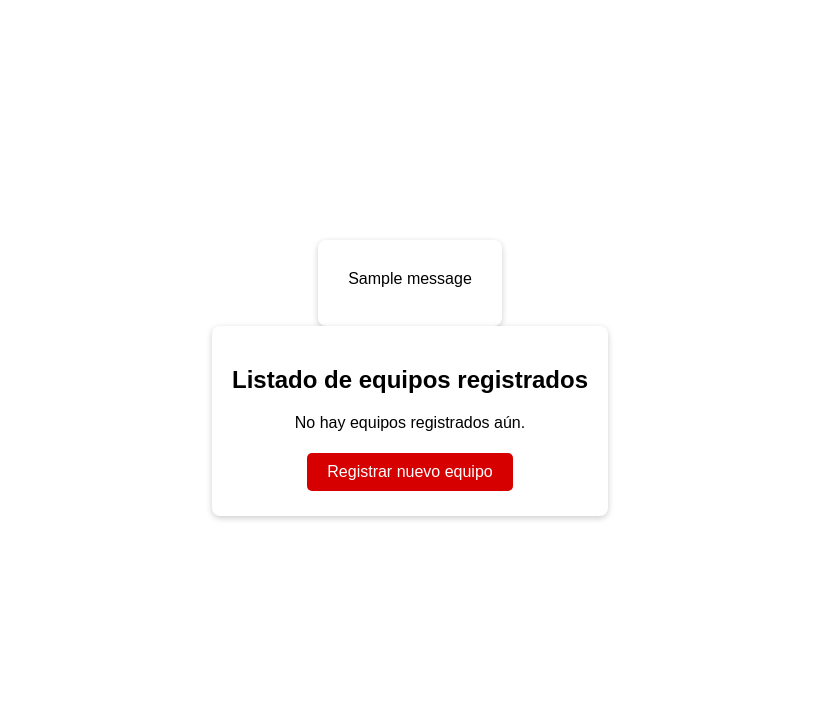
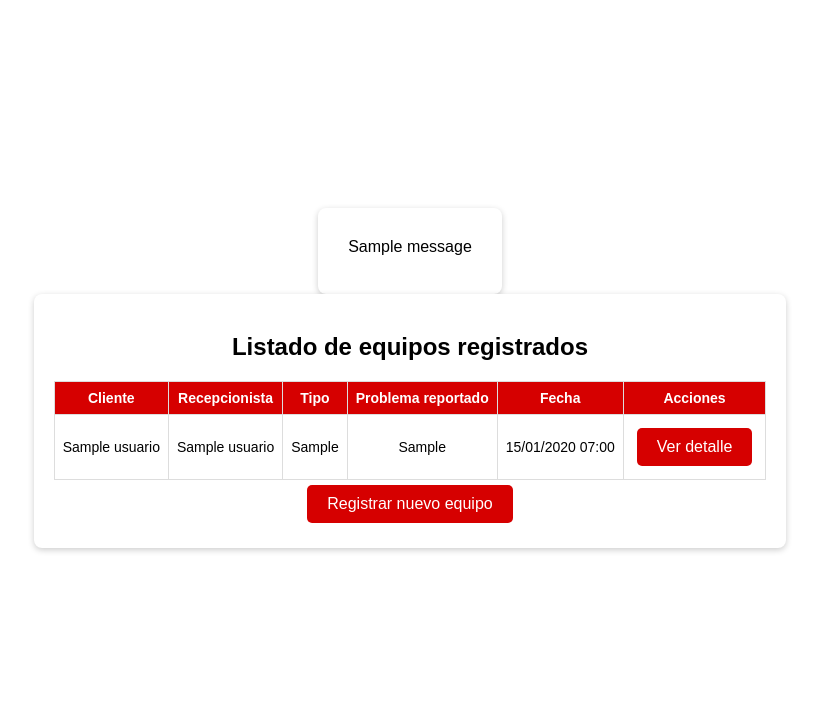
Before and after one commit to NegritaW/Clinica_pc, a Django app: page /recepcion/listado/ in a window 1280 px wide. Shown: the part 60-766 px from the top of the page, without its empty margins (230-1049 px from the left). Run offline with Django 5.2, Linux system fonts and the light colour scheme; a user stored in the database is signed in; tables that the repository leaves empty hold one stand-in row (values such as "Sample post"); one stand-in notice (Sample message) is shown; parts of the project's set-up code (start-up, migrations or seed data) failed here and were passed over.

Commit message:
Registro completisimo

```diff
--- a/recepcion/forms.py
+++ b/recepcion/forms.py
@@ -1,4 +1,3 @@
-'''
 from django import forms
 from .models import Recepcion
 
@@ -13,4 +12,3 @@ class RecepcionForm(forms.ModelForm):
       'problema_reportado': forms.Textarea(attrs={'class': 'form-control', 'rows': 3, 'placeholder': 'Describa el problema'}),
       'observaciones': forms.Textarea(attrs={'class': 'form-control', 'rows': 2}),
     }
-'''
--- a/recepcion/views.py
+++ b/recepcion/views.py
@@ -1,41 +1,41 @@
-from django.shortcuts import render, redirect
+from django.shortcuts import render, redirect, get_object_or_404
 from django.contrib import messages
 from django.utils.html import format_html
 from login.views import session_required
+from .forms import RecepcionForm
+from .models import Recepcion
 
-# Lista simulada de equipos (diccionarios)
-equipos_registrados = []
 
 @session_required
 def registrar_equipo(request):
+    """Registrar una nueva recepción de equipo"""
     if request.method == 'POST':
-        nombre = request.POST.get('nombre')
-        tipo = request.POST.get('tipo')
-        problema = request.POST.get('problema')
-
-        if nombre and tipo and problema:
-            equipo = {
-                'nombre': nombre,
-                'tipo': tipo,
-                'problema': problema,
-            }
-            equipos_registrados.append(equipo)
-            # ✅ usamos messages y redirigimos
-            messages.success(request, f"Equipo de {nombre} registrado correctamente.")
-            messages.success(request, format_html('Ahora puedes diagnosticarlo en <a href="{}">Diagnostico</a>', '/diagnostico/listado'))
+        form = RecepcionForm(request.POST)
+        if form.is_valid():
+            form.save()
+            cliente = form.cleaned_data['cliente']
+            messages.success(request, f"Equipo de {cliente} registrado correctamente.")
+            messages.success(request, format_html(
+                'Ahora puedes diagnosticarlo en <a href="{}">Diagnóstico</a>', '/diagnostico/listado'
+            ))
             return redirect('listado_equipos')
         else:
-            messages.error(request, "Todos los campos son obligatorios.")
+            messages.error(request, "Corrige los errores antes de continuar.")
+    else:
+        form = RecepcionForm()
 
-    return render(request, 'registrar.html')  # sin pasar mensaje directo
+    return render(request, 'registrar.html', {'form': form})
 
 
 @session_required
 def listado_equipos(request):
-    return render(request, 'listado.html', {'equipos': equipos_registrados})
+    """Mostrar todas las recepciones registradas"""
+    equipos = Recepcion.objects.select_related('cliente', 'recepcionista').order_by('-fecha_recepcion')
+    return render(request, 'listado.html', {'equipos': equipos})
 
 
 @session_required
 def detalle_equipo(request, nombre):
-    equipo = next((e for e in equipos_registrados if e['nombre'] == nombre), None)
+    """Mostrar detalle de una recepción específica (por nombre del cliente)"""
+    equipo = get_object_or_404(Recepcion, cliente__nombre_completo=nombre)
     return render(request, 'detalle.html', {'equipo': equipo})
--- a/templates/listado.html
+++ b/templates/listado.html
@@ -22,19 +22,23 @@
         <thead>
           <tr>
             <th>Cliente</th>
+            <th>Recepcionista</th>
             <th>Tipo</th>
-            <th>Problema</th>
+            <th>Problema reportado</th>
+            <th>Fecha</th>
             <th>Acciones</th>
           </tr>
         </thead>
         <tbody>
           {% for equipo in equipos %}
             <tr>
-              <td>{{ equipo.nombre }}</td>
-              <td>{{ equipo.tipo }}</td>
-              <td>{{ equipo.problema }}</td>
+              <td>{{ equipo.cliente.nombre_completo }}</td>
+              <td>{{ equipo.recepcionista.nombre_completo }}</td>
+              <td>{{ equipo.tipo_equipo }}</td>
+              <td>{{ equipo.problema_reportado|truncatechars:40 }}</td>
+              <td>{{ equipo.fecha_recepcion|date:"d/m/Y H:i" }}</td>
               <td>
-                <a class="btn" href="{% url 'detalle_equipo' equipo.nombre %}">Ver detalle</a>
+                <a class="btn" href="{% url 'detalle_equipo' equipo.cliente.nombre_completo %}">Ver detalle</a>
               </td>
             </tr>
           {% endfor %}
--- a/templates/login.html
+++ b/templates/login.html
@@ -1,6 +1,7 @@
 {% extends "base.html" %}
 
 {% block title %}Iniciar sesión{% endblock %}
+
 
 {% block content %}
   <div class="form-card">
```
Also changed, not shown: templates/detalle.html (+7 -4 lines), templates/registrar.html (+12 -16 lines).
